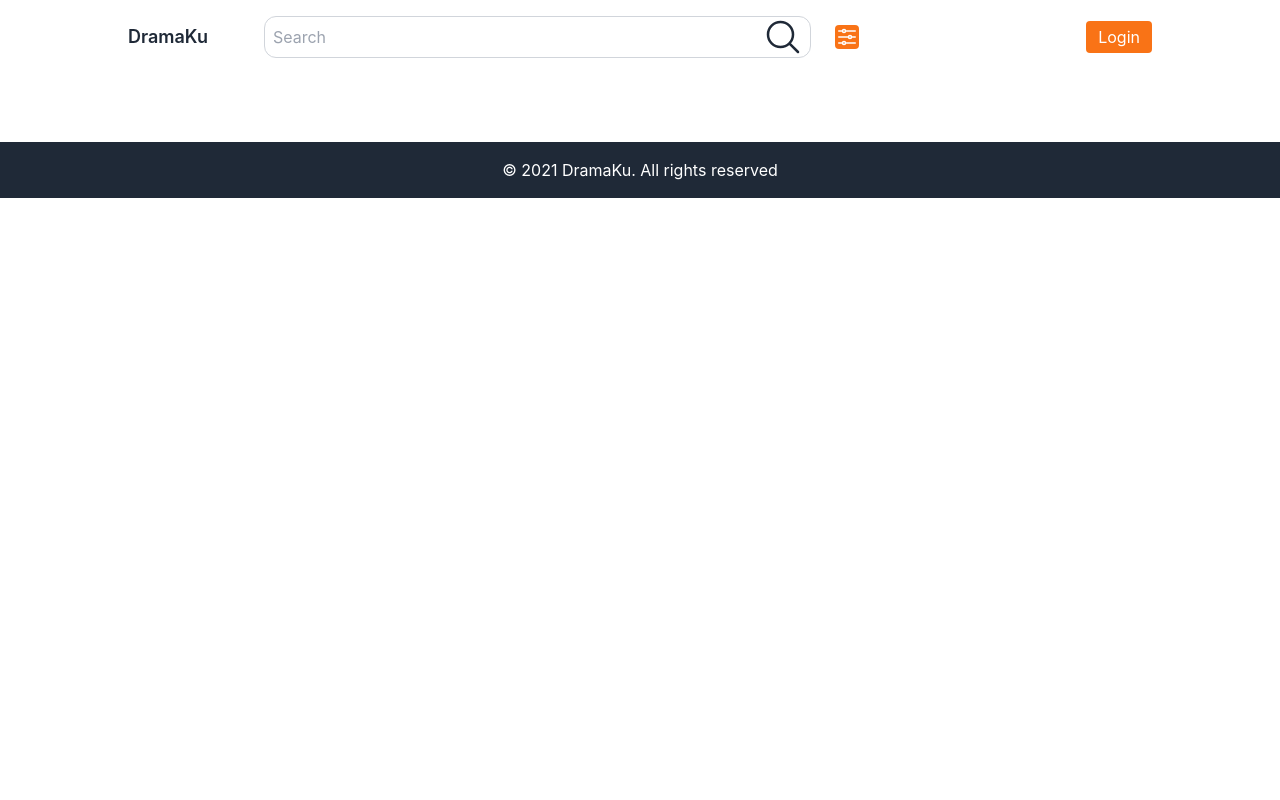
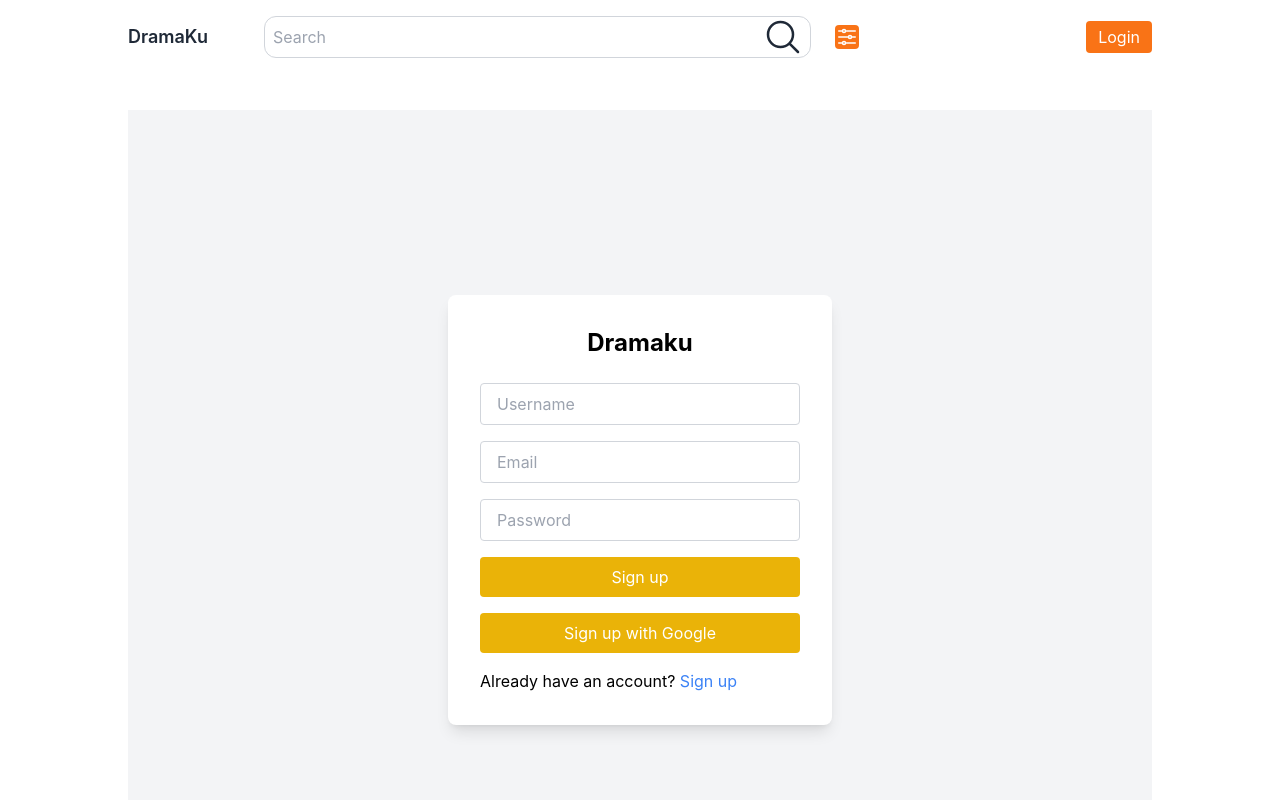
Before and after one commit to agim221/Web-Development-Moview, a React (Create React App) app: page /register in a window 1280 px wide. Shown: the top 800 px of the page. Built offline with nearby package versions, Linux system fonts and the light colour scheme.

Commit message:
"update search"

```diff
--- a/src/App.js
+++ b/src/App.js
@@ -10,6 +10,7 @@ import Navbar from "./components/Navbar";
 import Filterbar from "./components/Filterbar";
 import Footer from "./components/Footer";
 import CMS from "./views/cms";
+import Register from "./views/register";
 
 function App() {
   let [isOpen, setIsOpen] = useState("-translate-y-full");
@@ -68,6 +69,7 @@ function App() {
             />
             <Route path="/login" element={<Login />} />
             <Route path="/cms" element={<CMS />} />
+            <Route path="/register" element={<Register />} />
             <Route path="/movieDetail/:id" element={<MovieDetail />} />
           </Routes>
         </div>
--- a/src/views/login.jsx
+++ b/src/views/login.jsx
@@ -13,7 +13,7 @@ const LoginPage = () => {
     console.log("Username:", username);
     console.log("Password:", password);
     axios
-      .post("http://localhost:8000/api/login", {
+      .post("http://localhost:8000/api/auth/callback/google", {
         username: username,
         password: password,
       })
@@ -23,6 +23,10 @@ const LoginPage = () => {
       .catch((error) => {
         console.error("There was an error!", error);
       });
+  };
+
+  const handleLoginWithGoogle = () => {
+    window.location.href = "http://localhost:8000/api/auth/google";
   };
 
   return (
@@ -61,7 +65,7 @@ const LoginPage = () => {
               type="button"
               className="w-full py-2 bg-yellow-500 text-white rounded hover:bg-yellow-600"
               onClick={() => {
-                console.log("Sign in with Google clicked");
+                handleLoginWithGoogle();
               }}
             >
               Sign in with Google
--- a/src/views/register.jsx
+++ b/src/views/register.jsx
@@ -1,18 +1,32 @@
-import React, { useState } from 'react';
-import { Link } from 'react-router-dom';
+import React, { useState } from "react";
+import { Link } from "react-router-dom";
+import axios from "axios";
 
 const SignUpPage = () => {
   // State untuk menangani input username, email, dan password
-  const [username, setUsername] = useState('');
-  const [email, setEmail] = useState('');
-  const [password, setPassword] = useState('');
+  const [username, setUsername] = useState("");
+  const [email, setEmail] = useState("");
+  const [password, setPassword] = useState("");
 
   const handleSubmit = (e) => {
     e.preventDefault();
     // Lakukan sesuatu dengan data sign-up (e.g., kirim ke server)
-    console.log('Username:', username);
-    console.log('Email:', email);
-    console.log('Password:', password);
+    console.log("Username:", username);
+    console.log("Email:", email);
+    console.log("Password:", password);
+
+    try {
+      const response = axios.get(`http://localhost:8000/api/account/register`, {
+        params: {
+          username: username,
+          email: email,
+          password: password,
+        },
+      });
+      console.log(response.data);
+    } catch (error) {
+      console.error("There was an error fetching the filtered films!", error);
+    }
   };
 
   return (
@@ -60,7 +74,7 @@ const SignUpPage = () => {
               type="button"
               className="w-full py-2 bg-yellow-500 text-white rounded hover:bg-yellow-600"
               onClick={() => {
-                console.log('Sign up with Google clicked');
+                console.log("Sign up with Google clicked");
               }}
             >
               Sign up with Google
@@ -68,7 +82,10 @@ const SignUpPage = () => {
           </div>
           <div>
             Already have an account?
-            <Link to="/login" className="text-blue-500"> Sign up</Link>
+            <Link to="/login" className="text-blue-500">
+              {" "}
+              Sign up
+            </Link>
           </div>
         </form>
       </div>
```
Also changed, not shown: src/components/FilmList.jsx (+0 -16 lines).
